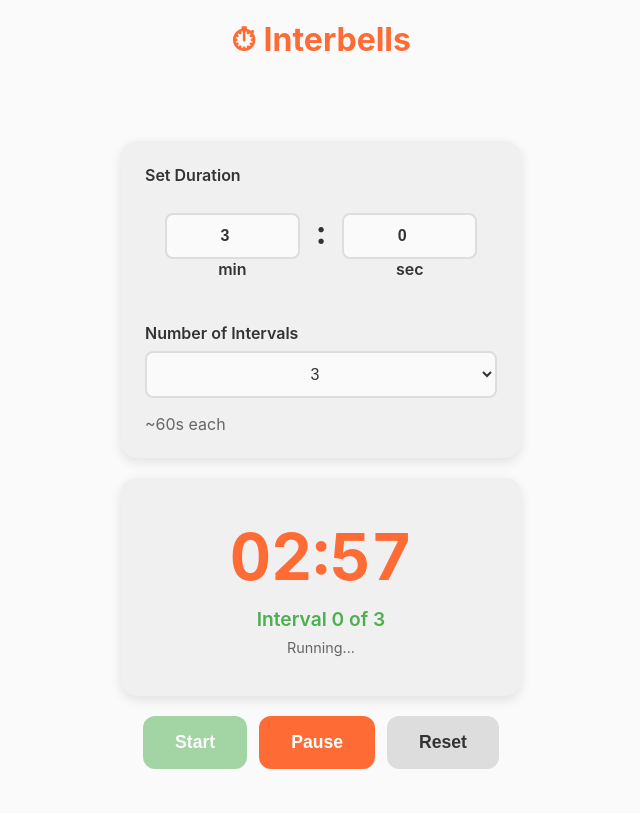
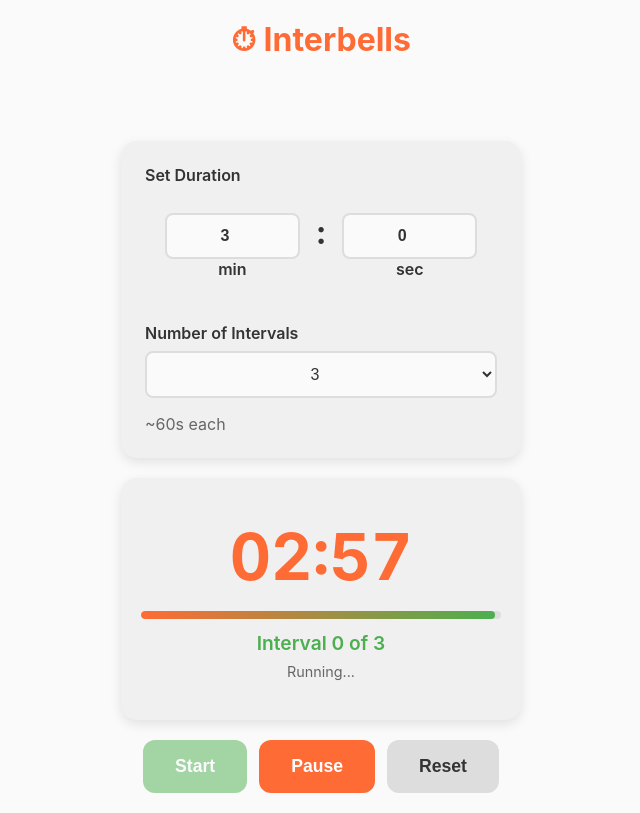
Before and after one commit to sreesanpd/interbells, a plain HTML site: page index.html in a window 1280 px wide. Both pictures are taken after a click on the button "Start". Shown: the whole page, without its empty margins (319-959 px from the left). Drawn offline with Linux system fonts and the light colour scheme.

Commit message:
Add progress bar to help prevent auto-lock

```diff
--- a/app.js
+++ b/app.js
@@ -221,6 +221,7 @@
     this.currentInterval = 0;
 
     this.updateButtonStates();
+    this.updateProgressBar();
     this.startCountdown();
   }
 
@@ -235,11 +236,20 @@
       this.checkIntervals(initialRemaining - this.remainingSeconds);
 
       this.updateDisplay();
+      this.updateProgressBar();
 
       if (this.remainingSeconds <= 0) {
         this.complete();
       }
     }, 100);
+  }
+
+  updateProgressBar() {
+    if (this.totalSeconds > 0) {
+      const progress = this.remainingSeconds / this.totalSeconds;
+      const fill = document.getElementById('progressFill');
+      fill.style.width = (progress * 100) + '%';
+    }
   }
 
   checkIntervals(elapsedSeconds) {
@@ -281,6 +291,12 @@
     this.hideAlert();
     this.updateButtonStates();
     this.updateDisplay();
+    this.resetProgressBar();
+  }
+
+  resetProgressBar() {
+    const fill = document.getElementById('progressFill');
+    fill.style.width = '100%';
   }
 
   async complete() {
--- a/index.html
+++ b/index.html
@@ -53,6 +53,9 @@
 
     <div class="card timer-display">
       <div id="timeLeft" class="time-left">03:00</div>
+      <div id="progressBar" class="progress-bar">
+        <div id="progressFill" class="progress-fill"></div>
+      </div>
       <div id="intervalProgress" class="interval-progress"></div>
       <div id="statusText" class="status">Ready</div>
     </div>
--- a/styles.css
+++ b/styles.css
@@ -121,6 +121,22 @@
   padding: 40px 20px;
 }
 
+.progress-bar {
+  height: 8px;
+  background: var(--border);
+  border-radius: 4px;
+  overflow: hidden;
+  margin-top: 16px;
+}
+
+.progress-fill {
+  height: 100%;
+  width: 100%;
+  background: linear-gradient(90deg, var(--primary), var(--secondary));
+  border-radius: 4px;
+  transition: width 0.1s linear;
+}
+
 .time-left {
   font-size: 4rem;
   font-weight: 700;
```
Also changed, not shown: 1 other file.
